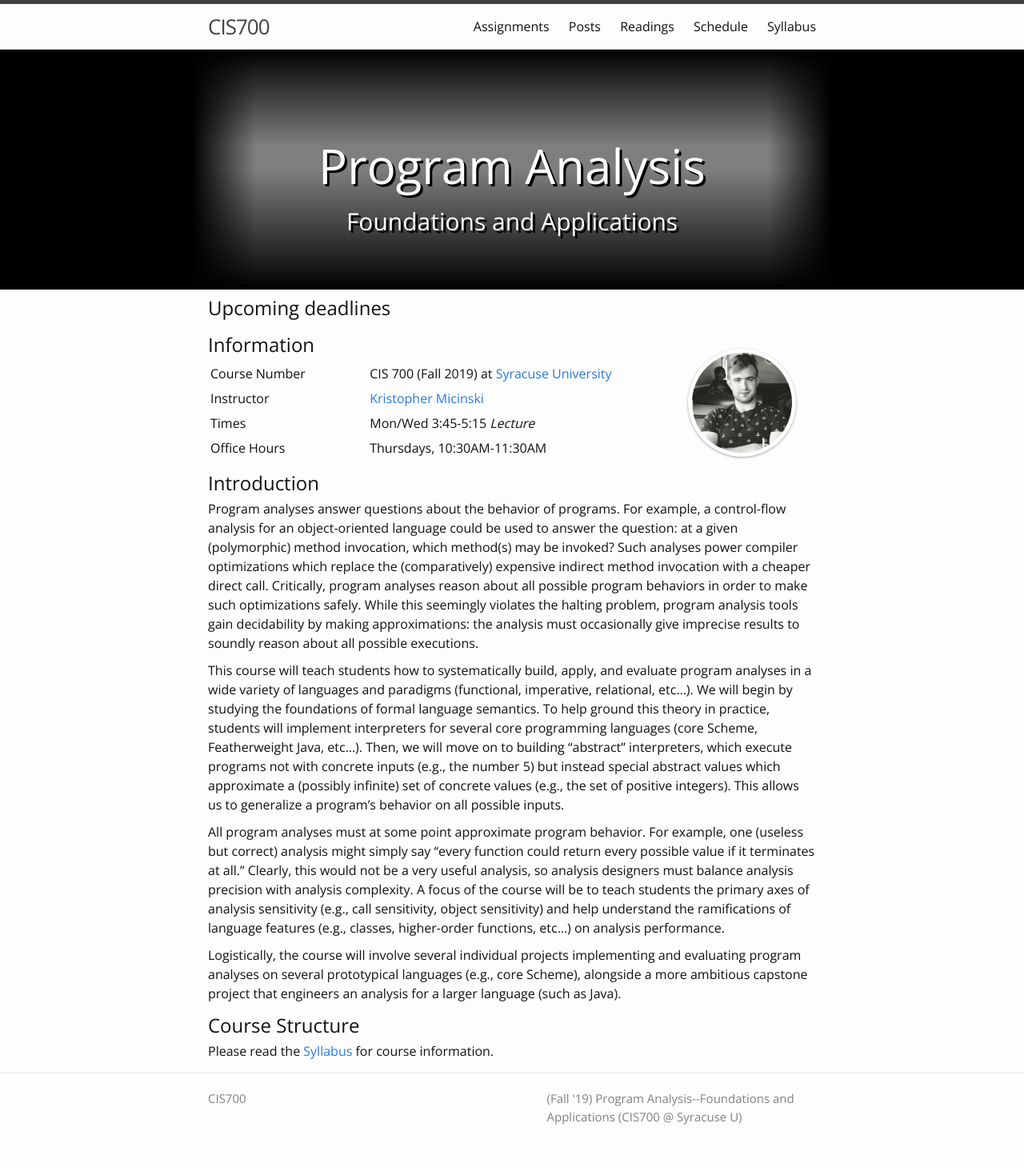
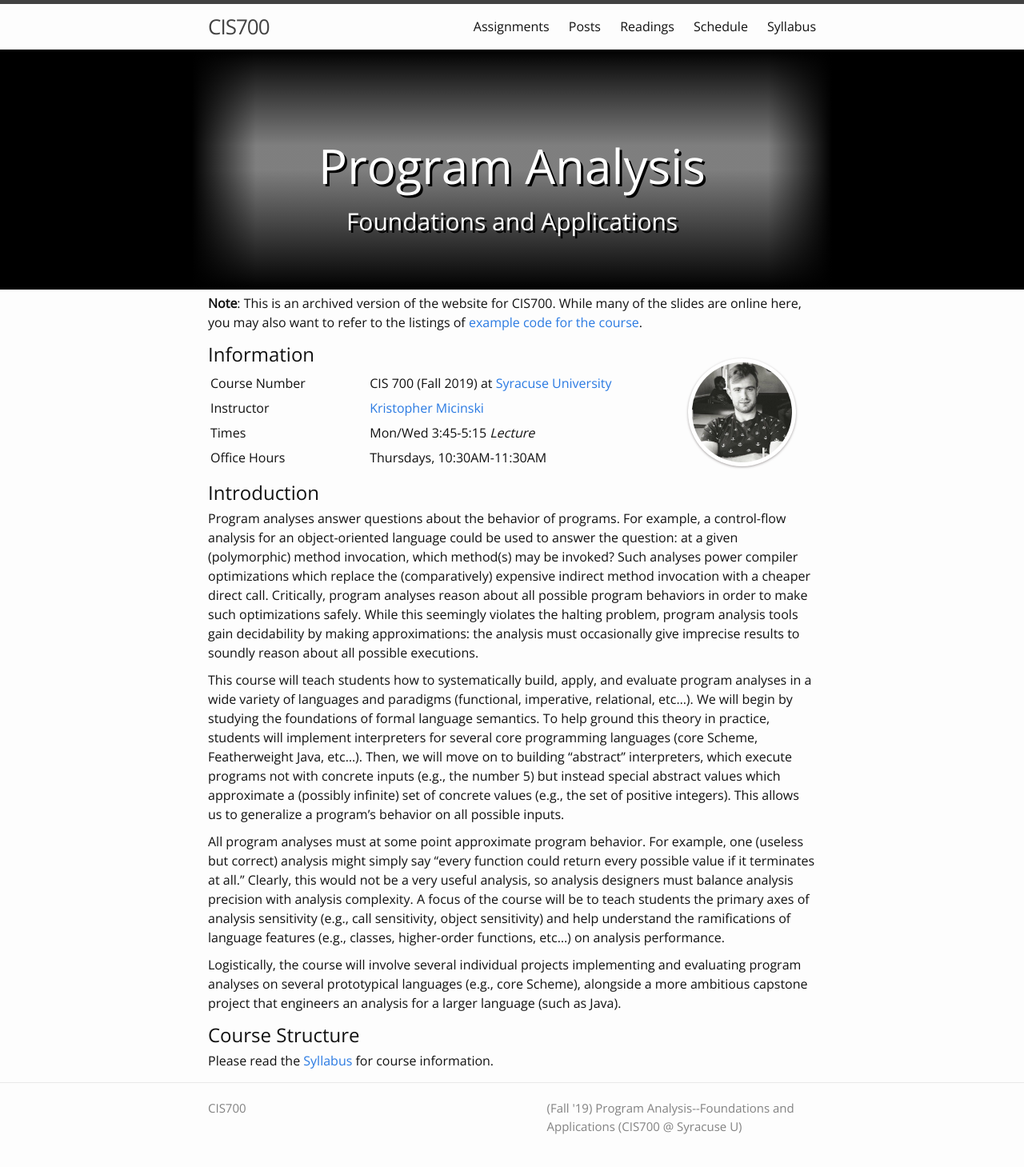
Before and after one commit to kmicinski/program-analysis, a Jekyll site: the page docs/index.html, which Jekyll copies as it is, in a window 1280 px wide. Shown: the whole page at 80% size. Built offline with Jekyll 4.4.1, drawn with Linux system fonts in a browser that asks for light colours; nearby versions of some CDN libraries.

Commit message:
webpage update

```diff
--- a/docs/feed.xml
+++ b/docs/feed.xml
@@ -5,8 +5,8 @@
     <description>(Fall '19) Program Analysis--Foundations and Applications (CIS700 @ Syracuse U)</description>
     <link>http://kmicinski.com/program-analysis/</link>
     <atom:link href="http://kmicinski.com/program-analysis/feed.xml" rel="self" type="application/rss+xml"/>
-    <pubDate>Fri, 20 Dec 2019 18:15:40 -0500</pubDate>
-    <lastBuildDate>Fri, 20 Dec 2019 18:15:40 -0500</lastBuildDate>
+    <pubDate>Fri, 20 Dec 2019 18:26:20 -0500</pubDate>
+    <lastBuildDate>Fri, 20 Dec 2019 18:26:20 -0500</lastBuildDate>
     <generator>Jekyll v3.8.5</generator>
 
   </channel>
--- a/docs/index.html
+++ b/docs/index.html
@@ -84,11 +84,8 @@
 
     <div class="page-content">
       <div class="wrapper">
-        <h2 id="upcoming-deadlines">Upcoming deadlines</h2>
-
-<ul class="due-list">
-
-</ul>
+        <p><strong>Note</strong>: This is an archived version of the website for CIS700. While
+  many of the slides are online here, you may also want to refer to the listings of <a href="git@github.com:kmicinski/program-analysis-examples.git">example code for the course</a>.</p>
 
 <h2 id="information">Information</h2>
 
```
